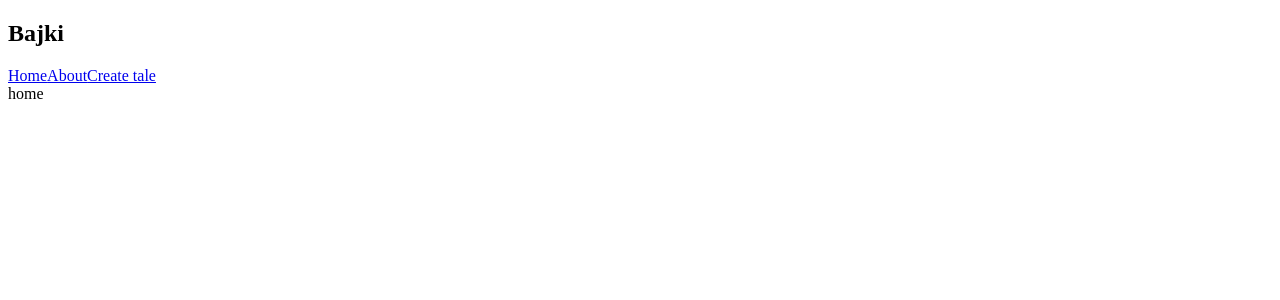
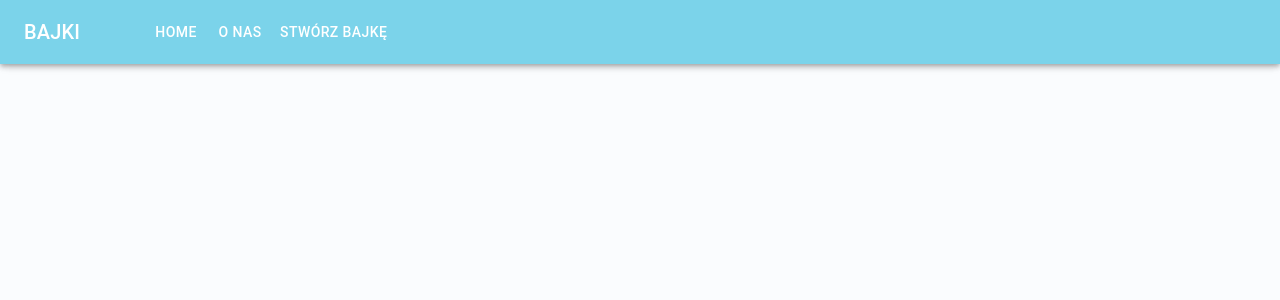
Before and after one commit to artoniaz/bajki, a React (Create React App) app in the folder bajki-front/: page / in a window 1280 px wide. Shown: the top 300 px of the page. Built offline with nearby package versions, Linux system fonts and the light colour scheme.

Commit message:
MUI init

```diff
--- a/bajki-front/package.json
+++ b/bajki-front/package.json
@@ -4,6 +4,10 @@
   "version": "0.1.0",
   "private": true,
   "dependencies": {
+    "@emotion/react": "^11.11.3",
+    "@emotion/styled": "^11.11.0",
+    "@mui/icons-material": "^5.15.6",
+    "@mui/material": "^5.15.6",
     "@reduxjs/toolkit": "^2.0.1",
     "@testing-library/jest-dom": "^5.17.0",
     "@testing-library/react": "^13.4.0",
--- a/bajki-front/src/App.tsx
+++ b/bajki-front/src/App.tsx
@@ -1,9 +1,15 @@
-import { useEffect } from "react";
 import { RouterProvider } from "react-router-dom";
 import { Router } from "./Router";
+import { CssBaseline, ThemeProvider } from "@mui/material";
+import { theme } from "./theme";
 
 function App() {
-  return <RouterProvider router={Router} />;
+  return (
+    <ThemeProvider theme={theme}>
+      <CssBaseline />
+      <RouterProvider router={Router} />
+    </ThemeProvider>
+  );
 }
 
 export default App;
--- a/bajki-front/src/Router.js
+++ b/bajki-front/src/Router.tsx
@@ -6,15 +6,31 @@ import {
 import RootLayout from "./layouts/RootLayout";
 import Home from "./pages/Home";
 import AboutPage from "./pages/AboutPage";
-import CreateTalePage from "./features/tales/createTale/CreateTalePage";
 import NotFound from "./pages/NotFoudPage";
+import CreateTaleForm from "./features/tales/createTale/CreateTaleForm";
+import NavItemModel from "./models/NavItemModel";
+
+export const navItems: NavItemModel[] = [
+  {
+    path: "/",
+    content: "home",
+  },
+  {
+    path: "/about",
+    content: "o nas",
+  },
+  {
+    path: "/createTale",
+    content: "stwórz bajkę",
+  },
+];
 
 export const Router = createBrowserRouter(
   createRoutesFromElements(
     <Route path="/" element={<RootLayout />}>
       <Route index element={<Home />} />
       <Route path="about" element={<AboutPage />} />
-      <Route path="createTale" element={<CreateTalePage />} />
+      <Route path="createTale" element={<CreateTaleForm />} />
       <Route path="*" element={<NotFound />} />
     </Route>
   )
--- /dev/null
+++ b/bajki-front/src/components/NavLinkButton.tsx
@@ -0,0 +1,20 @@
+import { Button } from "@mui/material";
+import { NavLink } from "react-router-dom";
+
+const NavLinkButton = ({
+  text,
+  to,
+  color = "common.white",
+}: {
+  text: String;
+  to: String,
+  color?: String;
+}) => {
+  return (
+    <Button component={NavLink} to={to.toString()} variant="text" sx={{ color: color.toString() }}>
+      {text}
+    </Button>
+  );
+};
+
+export default NavLinkButton;
--- a/bajki-front/src/components/Navbar.jsx
+++ b/bajki-front/src/components/Navbar.jsx
@@ -1,5 +1,45 @@
+import {
+  AppBar,
+  Box,
+  IconButton,
+  Toolbar,
+  Typography,
+} from "@mui/material";
+import MenuIcon from "@mui/icons-material/Menu";
+import NavLinkButton from "./NavLinkButton";
+import { navItems } from "../Router";
+
 const Navbar = () => {
-    return ( <div>navbar</div> );
-}
+  return (
+    <Box sx={{ display: "flex" }}>
+      <AppBar component="nav">
+        <Toolbar>
+          <IconButton
+            color="inherit"
+            aria-label="open drawer"
+            edge="start"
+            // onClick={handleDrawerToggle}
+            sx={{ mr: 2, display: { sm: "none" } }}
+          >
+            <MenuIcon />
+          </IconButton>
+          <Typography
+            variant="h6"
+            component="div"
+            color="common.white"
+            sx={{ mr: 8, display: { xs: "none", sm: "block" } }}
+          >
+            BAJKI
+          </Typography>
+          <Box sx={{ flexGrow: 1, display: { xs: "none", sm: "block" } }}>
+            {navItems.map((navItem) => (
+              <NavLinkButton key={navItem.path} to={navItem.path} text={navItem.content} />
+            ))}
+          </Box>
+        </Toolbar>
+      </AppBar>
+    </Box>
+  );
+};
 
 export default Navbar;
--- a/bajki-front/src/features/tales/createTale/CreateTalePage.tsx
+++ b/bajki-front/src/features/tales/createTale/CreateTaleForm.tsx
@@ -3,13 +3,16 @@ import TaleModel from "../../../models/TaleModel";
 import { useDispatch, useSelector } from "react-redux";
 import { TaleThunk } from "./taleThunk";
 import { AppDispatch, RootState } from "../../store";
+import { Typography } from "@mui/material";
 
-const CreateTalePage = () => {
+const CreateTaleForm = () => {
   const dispatch = useDispatch<AppDispatch>();
   const [age, setAge] = useState(0);
   const [child_name, setChildName] = useState("");
   const [topic, setTopic] = useState("dinosaurs");
-  const taleContent = useSelector((state: RootState) => state.createTale.data.content)
+  const taleContent = useSelector(
+    (state: RootState) => state.createTale.data.content
+  );
 
   const handleSubmit = (e: any): void => {
     e.preventDefault();
@@ -21,7 +24,9 @@ const CreateTalePage = () => {
   };
   return (
     <div>
-      <h3>Wygeneruj bajkę</h3>
+      <Typography variant="h3">
+        Wygeneruj bajkę
+      </Typography>
       <form onSubmit={handleSubmit}>
         <label>
           <span>Wiek</span>
@@ -33,7 +38,7 @@ const CreateTalePage = () => {
           />
         </label>
         <label>
-          <span>Imię</span>
+          <Typography>Imię</Typography>
           <input
             type="text"
             value={child_name}
@@ -61,4 +66,4 @@ const CreateTalePage = () => {
   );
 };
 
-export default CreateTalePage;
+export default CreateTaleForm;
--- a/bajki-front/src/layouts/RootLayout.js
+++ b/bajki-front/src/layouts/RootLayout.js
@@ -1,16 +1,10 @@
 import { NavLink, Outlet } from "react-router-dom";
+import Navbar from "../components/Navbar";
 
 const RootLayout = () => {
   return (
     <div>
-      <header>
-        <nav>
-          <h2>Bajki</h2>
-          <NavLink to="/">Home</NavLink>
-          <NavLink to="/about">About</NavLink>
-          <NavLink to="/createTale">Create tale</NavLink>
-        </nav>
-      </header>
+      <Navbar />
       <main>
         <Outlet />
       </main>
--- /dev/null
+++ b/bajki-front/src/models/NavItemModel.ts
@@ -0,0 +1,4 @@
+export default interface NavItemModel {
+  path: String;
+  content: String;
+}
--- /dev/null
+++ b/bajki-front/src/theme.js
@@ -0,0 +1,33 @@
+import { createTheme } from "@mui/material";
+
+export const theme = createTheme({
+  palette: {
+    mode: "light",
+    primary: {
+      main: "#7BD3EA", //blue
+    },
+    secondary: {
+      main: "#F6D6D6", //pink
+    },
+    success: {
+      main: "#A1EEBD", //green
+    },
+    info: {
+      main: "#7BD3EA", //blue
+    },
+    warning: {
+      main: "#F6F7C4", //yellow
+    },
+    common: {
+      black: "#1D2731", //ivory black
+      white: "#FFFFFF", //white
+    },
+    background: {
+      default: "#FAFCFE", //grey
+    },
+    text: {
+      primary: "#1D2731", //ivory black
+      secondary: "#FFFFFF", //white
+    },
+  },
+});
```
Also changed, not shown: bajki-front/src/components/TextButton.tsx (added, +20 -0 lines), 1 other file (tests, documents, lock files or other folders).
